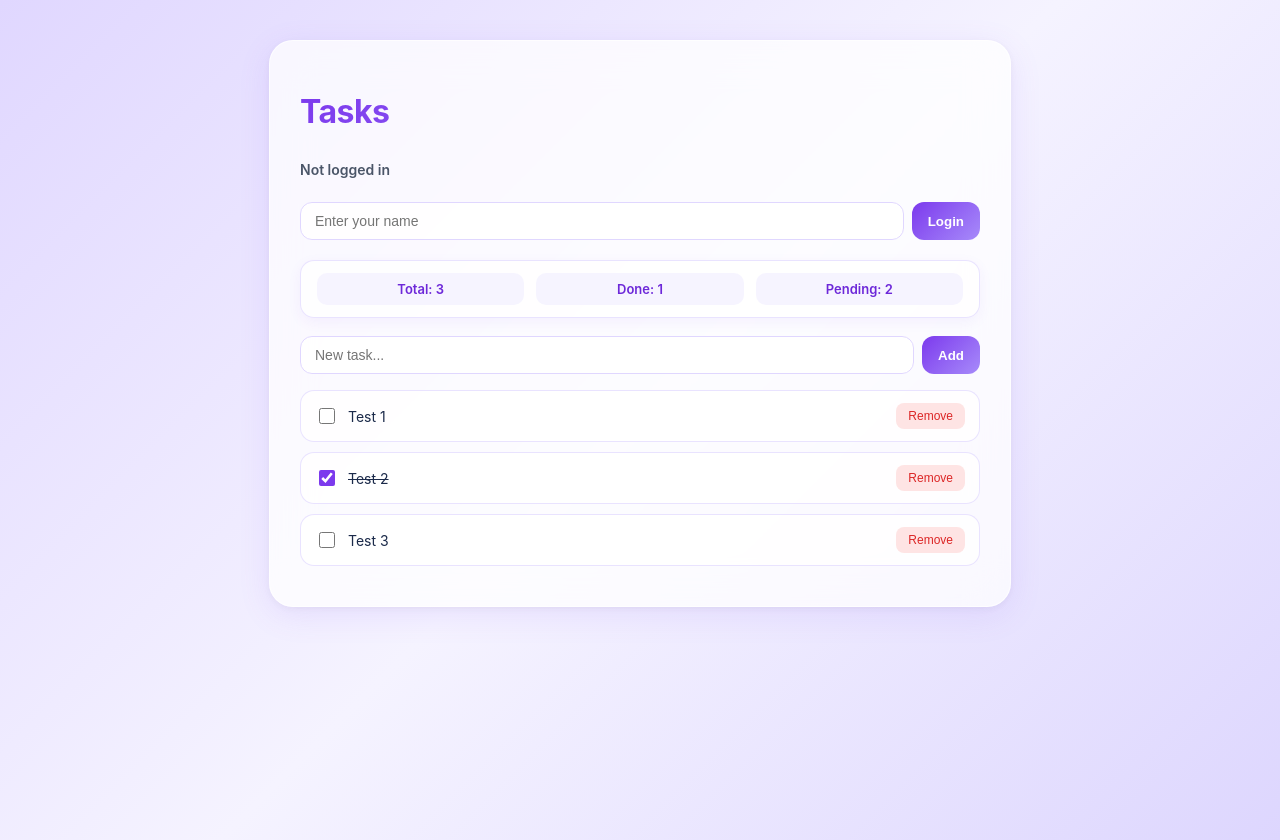
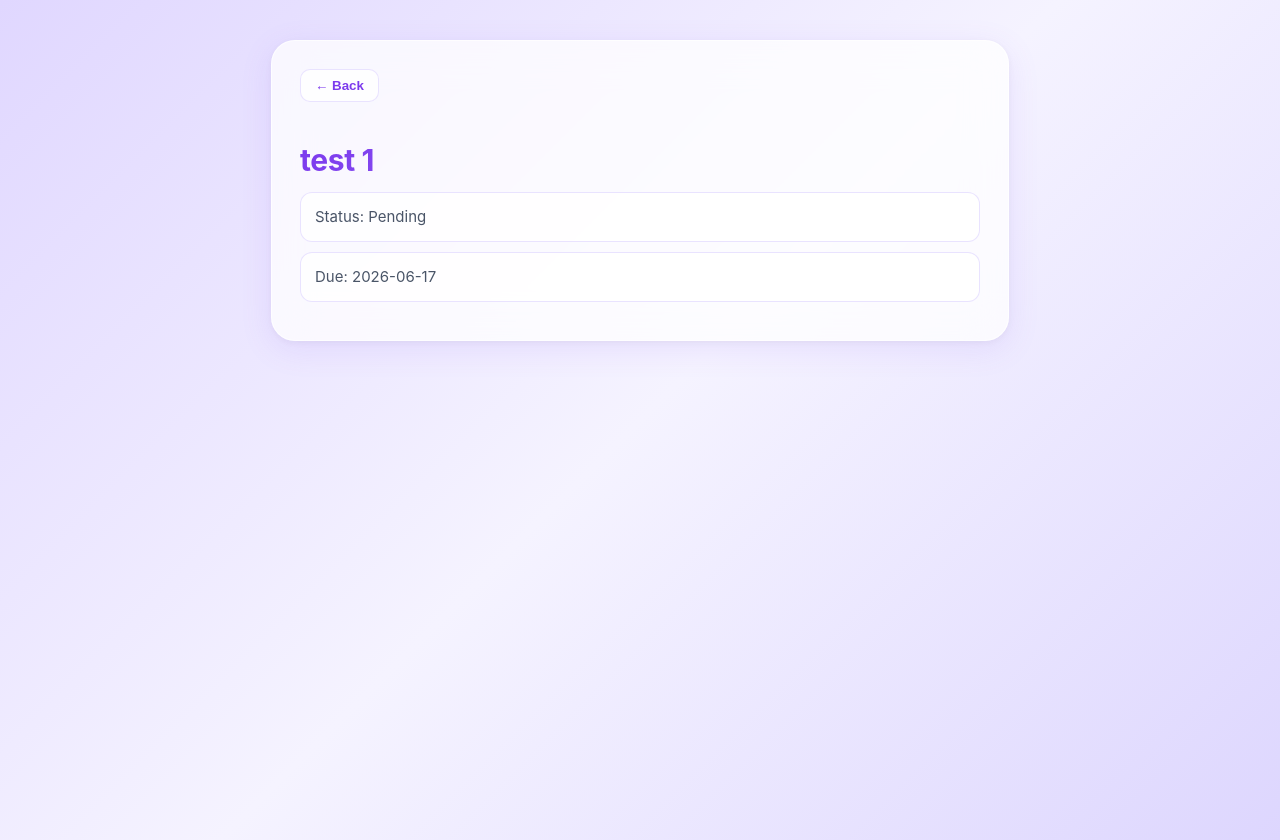
Before and after one commit to pflee-cpu/LEE_PHILIP_FRONTEND, a Vue app: page /task/1 in a window 1280 px wide. Built offline with nearby package versions, Linux system fonts and the light colour scheme.

Commit message:
style day 3 router views

```diff
--- a/src/main.ts
+++ b/src/main.ts
@@ -14,18 +14,18 @@ import piniaPluginPersistedstate from 'pinia-plugin-persistedstate'
 // =====================================================
 // DAY 3 — Vue Router
 // =====================================================
-// import App from './App.vue'
-// import router from './router'
+import App from './App.vue'
+import router from './router'
+const pinia = createPinia()
+pinia.use(piniaPluginPersistedstate)
+createApp(App).use(pinia).use(router).mount('#app')
+// =====================================================
+// DAY 4 — Pinia State Management
+// // =====================================================
+// import TaskListView from './components/TaskListView.vue'
 // const pinia = createPinia()
 // pinia.use(piniaPluginPersistedstate)
-// createApp(App).use(pinia).use(router).mount('#app')
-// =====================================================
-// DAY 4 — Pinia State Management
-// =====================================================
-import TaskListView from './components/TaskListView.vue'
-const pinia = createPinia()
-pinia.use(piniaPluginPersistedstate)
-createApp(TaskListView).use(pinia).mount('#app')
+// createApp(TaskListView).use(pinia).mount('#app')
 // =====================================================
 // DAY 5 — API Integration: Todos
 // =====================================================
--- a/src/views/AboutView.vue
+++ b/src/views/AboutView.vue
@@ -1,40 +1,61 @@
 <script setup>
 </script>
 <template>
-    <div class="about-view">
-        <h1>About</h1>
-        <p>Static page for task management app. </p>
-        <RouterLink to="/home">Go back to Home</RouterLink>
-        <RouterLink to="Stats">Stats</RouterLink>
-    </div>
-
-    </template>
+  <div class="about-view">
+    <h1>About</h1>
+    <p>This is a simple task management app built with Vue 3 and Vue Router.</p>
+    <nav class="page-nav">
+      <RouterLink to="/home">Home</RouterLink>
+      <RouterLink to="/stats">Stats</RouterLink>
+    </nav>
+  </div>
+</template>
 <style scoped>
-
 .about-view {
-    max-width: 520px;
-    margin: 40px auto;
-    padding: 24px;
-    font-family: Arial, sans-serif;
+  max-width: 680px;
+  margin: 40px auto;
+  padding: 28px;
+  font-family: -apple-system, BlinkMacSystemFont, 'SF Pro Display', Arial, sans-serif;
+  background: rgba(255, 255, 255, 0.74);
+  backdrop-filter: blur(20px);
+  border-radius: 24px;
+  box-shadow: 0 8px 32px rgba(139, 92, 246, 0.12),
+              0 2px 10px rgba(0, 0, 0, 0.05);
+  border: 1px solid rgba(255, 255, 255, 0.7);
 }
-
-h1 {color: #1b2a4a; }
-p {color: #4a5568; }
-a { color: #42b883;}
-
+h1 {
+  margin-bottom: 16px;
+  font-size: 30px;
+  font-weight: 700;
+  letter-spacing: -0.4px;
+  background: linear-gradient(135deg, #7c3aed, #a78bfa);
+  -webkit-background-clip: text;
+  -webkit-text-fill-color: transparent;
+  background-clip: text;
+}
+p {
+  color: #4A5568;
+  font-size: 15px;
+  line-height: 1.6;
+  margin-bottom: 20px;
+}
 .page-nav {
   display: flex;
   gap: 16px;
   margin-top: 20px;
 }
 .page-nav a {
-  color: #42B883;
+  color: #7c3aed;
   text-decoration: none;
   font-weight: 600;
+  padding-bottom: 2px;
+  transition: all 0.2s;
+}
+.page-nav a:hover {
+  color: #5b21b6;
 }
 .page-nav a.router-link-active {
   color: #1B2A4A;
-  border-bottom: 2px solid #42B883;
-  padding-bottom: 2px;
+  border-bottom: 2px solid #a78bfa;
 }
 </style>
--- a/src/views/HomeView.vue
+++ b/src/views/HomeView.vue
@@ -49,30 +49,85 @@ const showErrorBanner = computed(() => route.query.error === 'notfound')
 </template>
 
 <style scoped>
-.home-view { max-width: 520px; margin: 40px auto; padding: 24px; font-family: Arial, sans-serif; }
-h1 { color: #1B2A4A; margin-bottom: 16px; }
-.error-banner { background: #fef3c7; border: 1px solid #f59e0b; border-radius: 6px; padding: 10px 14px; margin-bottom: 16px; color: #92400e; font-size: 14px; }
+.home-view {
+  max-width: 680px;
+  margin: 40px auto;
+  padding: 28px;
+  font-family: -apple-system, BlinkMacSystemFont, 'SF Pro Display', Arial, sans-serif;
+  background: rgba(255, 255, 255, 0.74);
+  backdrop-filter: blur(20px);
+  border-radius: 24px;
+  box-shadow: 0 8px 32px rgba(139, 92, 246, 0.12),
+              0 2px 10px rgba(0, 0, 0, 0.05);
+  border: 1px solid rgba(255, 255, 255, 0.7);
+}
+h1 {
+  margin-bottom: 16px;
+  font-size: 30px;
+  font-weight: 700;
+  letter-spacing: -0.4px;
+  background: linear-gradient(135deg, #7c3aed, #a78bfa);
+  -webkit-background-clip: text;
+  -webkit-text-fill-color: transparent;
+  background-clip: text;
+}
+.error-banner {
+  background: rgba(254, 243, 199, 0.9);
+  border: 1px solid #f59e0b;
+  border-radius: 12px;
+  padding: 12px 14px;
+  margin-bottom: 16px;
+  color: #92400e;
+  font-size: 14px;
+}
 .page-nav {
   margin-bottom: 20px;
   display: flex;
   gap: 16px;
-
 }
-.page-nav a { color: #42B883; text-decoration: none; font-weight: 600; }
-.task-list { list-style: none; padding: 0; margin: 0; }
-.task-list li { padding: 12px; background: white; border-radius: 8px; margin-bottom: 8px; border: 1px solid #eee; cursor: pointer; }
-.task-list li:hover { border-color: #42B883; }
-.done { text-decoration: line-through; color: #9ca3af; }
-
-
+.page-nav a {
+  color: #7c3aed;
+  text-decoration: none;
+  font-weight: 600;
+  padding-bottom: 2px;
+  transition: all 0.2s;
+}
+.page-nav a:hover {
+  color: #5b21b6;
+}
 .page-nav a.router-link-active {
   color: #1B2A4A;
-  border-bottom: 2px solid #42B883;
-  padding-bottom: 2px;
+  border-bottom: 2px solid #a78bfa;
+}
+.task-list {
+  list-style: none;
+  padding: 0;
+  margin: 0;
+}
+.task-list li {
+  padding: 14px 16px;
+  background: rgba(255, 255, 255, 0.82);
+  border-radius: 14px;
+  margin-bottom: 10px;
+  border: 1px solid rgba(224, 215, 255, 0.7);
+  cursor: pointer;
+  transition: all 0.2s;
+}
+.task-list li:hover {
+  background: rgba(255, 255, 255, 0.96);
+  border-color: #a78bfa;
+  box-shadow: 0 4px 14px rgba(124, 58, 237, 0.08);
+  transform: translateY(-1px);
+}
+.task-list a {
+  text-decoration: none;
+  color: inherit;
+  display: block;
+}
+.done {
+  text-decoration: line-through;
+  color: #9ca3af;
 }
 
 
-
-
-
 </style>
--- a/src/views/StatsView.vue
+++ b/src/views/StatsView.vue
@@ -19,37 +19,55 @@ const pendingCount = computed(() => tasks.filter(task => !task.done).length)
     </div>
 </template>
 
-<style scoped>
-.stats-view {
-    max-width: 520px;
+<style scoped>.stats-view {
+  max-width: 680px;
   margin: 40px auto;
-    padding: 24px;
-    font-family: Arial, sans-serif;
+  padding: 28px;
+  font-family: -apple-system, BlinkMacSystemFont, 'SF Pro Display', Arial, sans-serif;
+  background: rgba(255, 255, 255, 0.74);
+  backdrop-filter: blur(20px);
+  border-radius: 24px;
+  box-shadow: 0 8px 32px rgba(139, 92, 246, 0.12),
+              0 2px 10px rgba(0, 0, 0, 0.05);
+  border: 1px solid rgba(255, 255, 255, 0.7);
 }
-
 h1 {
-    color: #1B2A4A;
-    margin-bottom: 16px;
+  margin-bottom: 18px;
+  font-size: 30px;
+  font-weight: 700;
+  letter-spacing: -0.4px;
+  background: linear-gradient(135deg, #7c3aed, #a78bfa);
+  -webkit-background-clip: text;
+  -webkit-text-fill-color: transparent;
+  background-clip: text;
 }
-
 .stats-card {
-    background: white;
-    border: 1px solid #eee;
-    border-radius: 8px;
+  display: flex;
+  flex-direction: column;
+  gap: 12px;
+  background: rgba(255, 255, 255, 0.82);
+  border: 1px solid rgba(224, 215, 255, 0.7);
+  border-radius: 16px;
   padding: 20px;
   margin-bottom: 20px;
 }
-
-p {
+.stats-card p {
   color: #4A5568;
   font-size: 15px;
-    margin: 8px 0;
+  margin: 0;
+  padding: 12px 14px;
+  background: rgba(245, 243, 255, 0.9);
+  border-radius: 12px;
+  font-weight: 600;
 }
-
 a {
-    color: #42B883;
+  color: #7c3aed;
   text-decoration: none;
   font-weight: 600;
+  transition: all 0.2s;
+}
+a:hover {
+  color: #5b21b6;
 }
 
 </style>
--- a/src/views/TaskDetailView.vue
+++ b/src/views/TaskDetailView.vue
@@ -47,10 +47,50 @@ function goBack() {
   </div>
 </template>
 
-<style scoped>
-.detail-view { max-width: 520px; margin: 40px auto; padding: 24px; font-family: Arial, sans-serif; }
-.back-btn { background: none; border: 1px solid #ddd; border-radius: 6px; padding: 6px 14px; cursor: pointer; margin-bottom: 20px; }
-.back-btn:hover { background: #f3f4f6; }
-h1 { color: #1B2A4A; font-size: 24px; margin-bottom: 12px; }
-p { color: #4A5568; font-size: 15px; margin: 6px 0; }
-</style>
+<style scoped>.detail-view {
+  max-width: 680px;
+  margin: 40px auto;
+  padding: 28px;
+  font-family: -apple-system, BlinkMacSystemFont, 'SF Pro Display', Arial, sans-serif;
+  background: rgba(255, 255, 255, 0.74);
+  backdrop-filter: blur(20px);
+  border-radius: 24px;
+  box-shadow: 0 8px 32px rgba(139, 92, 246, 0.12),
+              0 2px 10px rgba(0, 0, 0, 0.05);
+  border: 1px solid rgba(255, 255, 255, 0.7);
+}
+.back-btn {
+  background: rgba(255, 255, 255, 0.82);
+  border: 1px solid rgba(224, 215, 255, 0.7);
+  border-radius: 10px;
+  padding: 8px 14px;
+  cursor: pointer;
+  margin-bottom: 20px;
+  color: #7c3aed;
+  font-weight: 600;
+  transition: all 0.2s;
+}
+.back-btn:hover {
+  background: #ede9fe;
+  border-color: #a78bfa;
+}
+h1 {
+  margin-bottom: 14px;
+  font-size: 30px;
+  font-weight: 700;
+  letter-spacing: -0.4px;
+  background: linear-gradient(135deg, #7c3aed, #a78bfa);
+  -webkit-background-clip: text;
+  -webkit-text-fill-color: transparent;
+  background-clip: text;
+}
+p {
+  color: #4A5568;
+  font-size: 15px;
+  margin: 10px 0;
+  line-height: 1.6;
+  padding: 12px 14px;
+  background: rgba(255, 255, 255, 0.82);
+  border-radius: 12px;
+  border: 1px solid rgba(224, 215, 255, 0.7);
+}</style>
```
Lines whose indentation alone changed are shown as unchanged.
